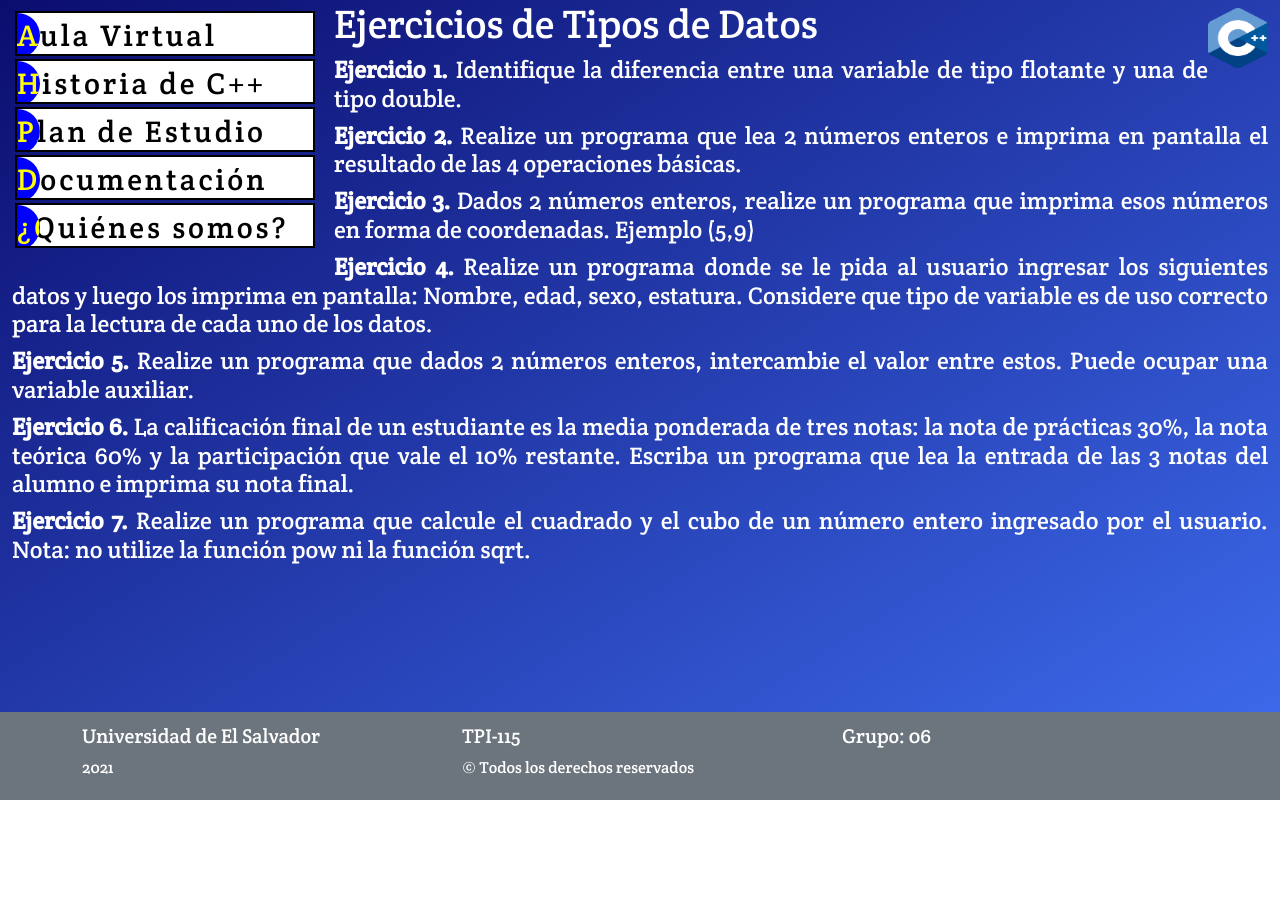
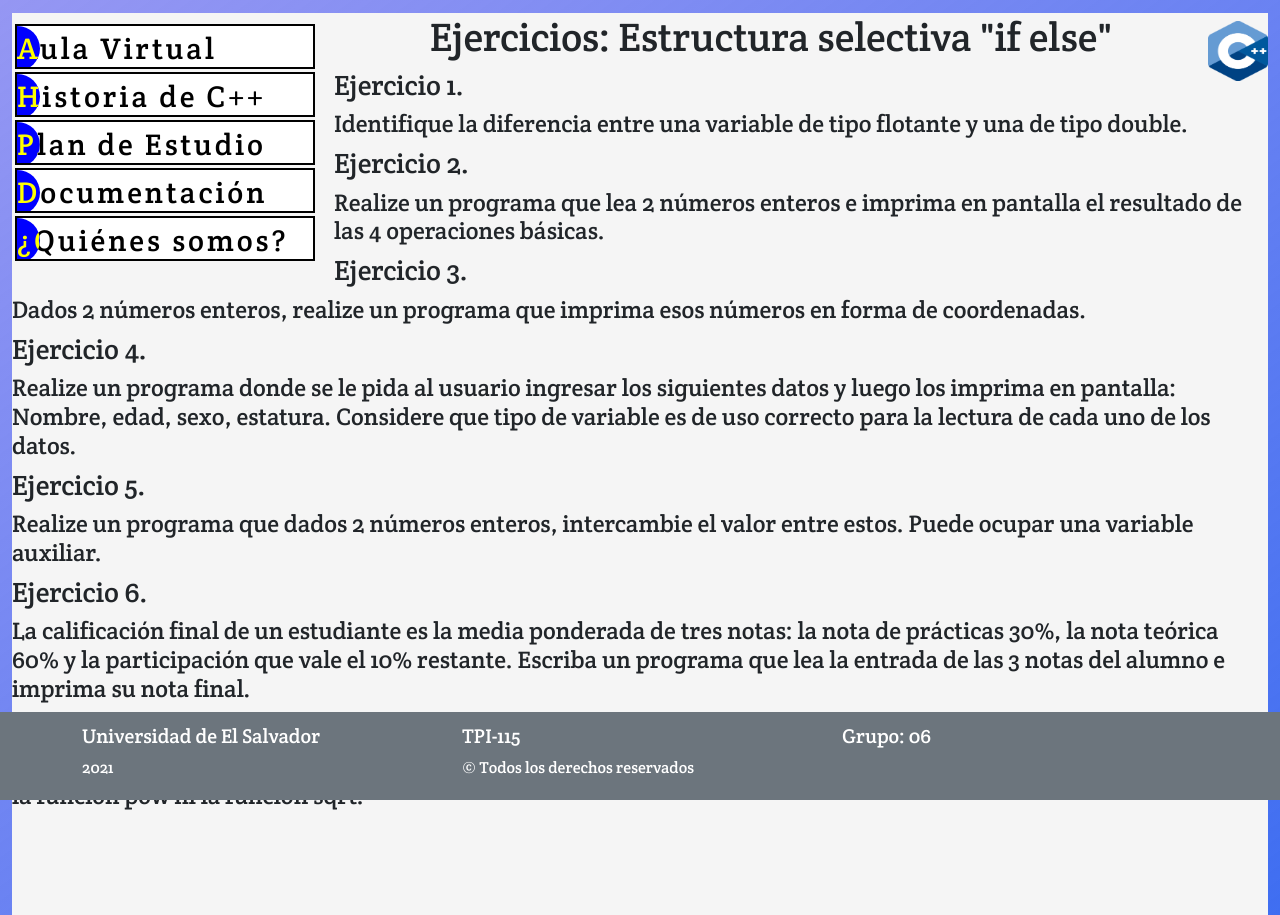
Before and after one commit to Rosalioalfre2/TPI115-Proyecto, a plain HTML site: page TPI-Proyecto/TPI-Proyecto/EjerciciosTemasMod1/EjerciciosTema1Modulo1.html in a window 1280 px wide. Before the commit the page ends 800 px from the top, so only its background shows below. Drawn offline with nearby package versions, Linux system fonts and the light colour scheme.

Commit message:
modificacion_vistaEjerM1

```diff
--- a/TPI-Proyecto/TPI-Proyecto/EjerciciosTemasMod1/EjerciciosTema1Modulo1.html
+++ b/TPI-Proyecto/TPI-Proyecto/EjerciciosTemasMod1/EjerciciosTema1Modulo1.html
@@ -8,15 +8,21 @@
     <!-- Latest compiled and minified CSS -->
     <!-- Bootstrap CSS -->
     <link href="https://cdn.jsdelivr.net/npm/bootstrap@5.1.3/dist/css/bootstrap.min.css" rel="stylesheet" integrity="sha384-1BmE4kWBq78iYhFldvKuhfTAU6auU8tT94WrHftjDbrCEXSU1oBoqyl2QvZ6jIW3" crossorigin="anonymous">
+    <!-- Bootsttrap JS -->
+    <script src="https://cdn.jsdelivr.net/npm/bootstrap@5.1.3/dist/js/bootstrap.bundle.min.js" integrity="sha384-ka7Sk0Gln4gmtz2MlQnikT1wXgYsOg+OMhuP+IlRH9sENBO0LRn5q+8nbTov4+1p" crossorigin="anonymous"></script>
 
-    <link rel="stylesheet" href="CSS/estilos.css">
-    <link rel="icon" href="IMG/imagen.ico">
+    <link rel="stylesheet" href="CSS/historia.css">
+
 
     <title> Ejercicios, Tipos de Datos</title>
 </head>
 <body>
 
     <div class="container-fluid">
+
+        <header>
+            <img id="logoC" src="IMG/C.png" alt="LOGO">
+        </header>
         <nav>
             <ul>
               <li><span><a href="#">Aula Virtual</a></span></li>
@@ -26,24 +32,34 @@
               <li><span><a href="#">¿Quiénes somos?</a></span></li>
             </ul>
           </nav>
-          <img src="IMG/C.png" alt="LOGO">
-          <div class="contenido">
-            <h1>Ejercicios de Tipos de Datos</h1>
 
-            <h4><b>Ejercicio 1. </b>Identifique la diferencia entre una variable de tipo flotante y una de tipo double.</h4>
-            <h4><b>Ejercicio 2. </b>Realize un programa que lea 2 números enteros e imprima en pantalla el resultado de las 4 operaciones básicas.</h4>
-            <h4><b>Ejercicio 3. </b>Dados 2 números enteros, realize un programa que imprima esos números en forma de coordenadas. Ejemplo (5,9)</h4>
-            <h4><b>Ejercicio 4. </b>Realize un programa donde se le pida al usuario ingresar los siguientes datos y luego los imprima en pantalla: Nombre, edad, sexo, estatura. Considere que tipo de variable es de uso correcto para la lectura de cada uno de los datos.</h4>
-            <h4><b>Ejercicio 5. </b>Realize un programa que dados 2 números enteros, intercambie el valor entre estos. Puede ocupar una variable auxiliar.</h4>
-            <h4><b>Ejercicio 6. </b>La calificación final de un estudiante es la media ponderada de tres notas: la nota de prácticas 30%, la nota teórica 60% y la participación que vale el 10% restante. Escriba un programa que lea la entrada de las 3 notas del alumno e imprima su nota final.</h4>
-            <h4><b>Ejercicio 7. </b>Realize un programa que calcule el cuadrado y el cubo de un número entero ingresado por el usuario. Nota: no utilize la función pow ni la función sqrt.</h4>
+          <main>
+            <h1>Ejercicios: Estructura selectiva "if else"</h1>
+            <article>
 
+                        <h3>Ejercicio 1.</h3>
+                        <h4> Identifique la diferencia entre una variable de tipo flotante y una de tipo double. </h4>
+                        <h3>Ejercicio 2.</h3>
+                        <h4>Realize un programa que lea 2 números enteros e imprima en pantalla el resultado de las 4 operaciones básicas.</h4>
+                        <h3>Ejercicio 3.</h3>
+                        <h4>Dados 2 números enteros, realize un programa que imprima esos números en forma de coordenadas.</h4>
+                        <h3>Ejercicio 4.</h3>
+                        <h4>Realize un programa donde se le pida al usuario ingresar los siguientes datos y luego los imprima en pantalla: Nombre, edad, sexo, estatura. Considere que tipo de variable es de uso correcto para la lectura de cada uno de los datos.</h4>
+                        <h3>Ejercicio 5.</h3>
+                        <h4>Realize un programa que dados 2 números enteros, intercambie el valor entre estos. Puede ocupar una variable auxiliar.</h4>
+                        <h3>Ejercicio 6.</h3>
+                        <h4>La calificación final de un estudiante es la media ponderada de tres notas: la nota de prácticas 30%, la nota teórica 60% y la participación que vale el 10% restante. Escriba un programa que lea la entrada de las 3 notas del alumno e imprima su nota final.</h4>
+                        <h3>Ejercicio 7.</h3>
+                        <h4>Realize un programa que calcule el cuadrado y el cubo de un número entero ingresado por el usuario. Nota: no utilize la función pow ni la función sqrt.</h4>
+                        <br>
+                        <br>
+                        <br>
+                        <br>
 
-
+            </article>
+        </main>
 
           </div>
-
-
 
           <!--Footer-->
           <footer class="fixed-bottom mt-1 bg-secondary">
```
Also changed, not shown: TPI-Proyecto/TPI-Proyecto/EjerciciosTemasMod1/EjerciciosTema2Modulo1.html (+30 -14 lines), TPI-Proyecto/TPI-Proyecto/TemasMod1/Tema2Modulo1.html (+0 -1 lines).
